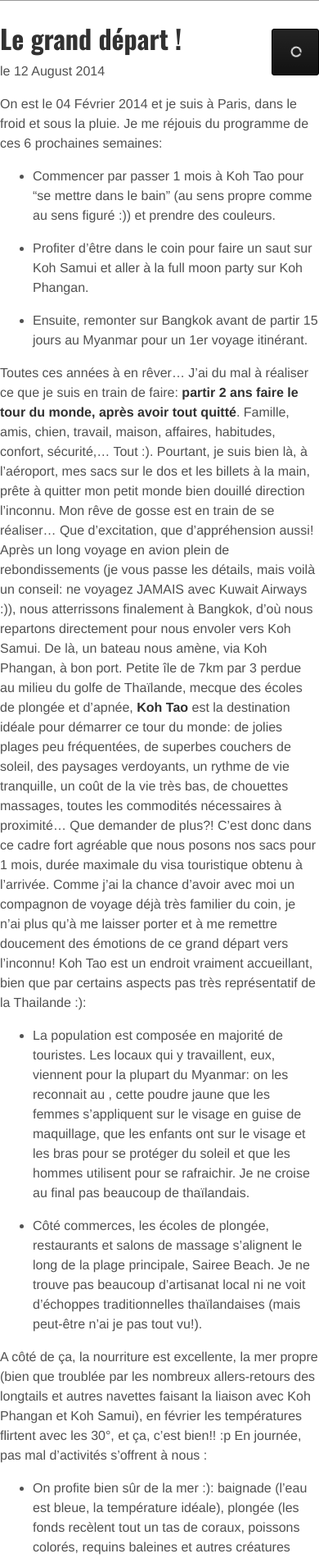
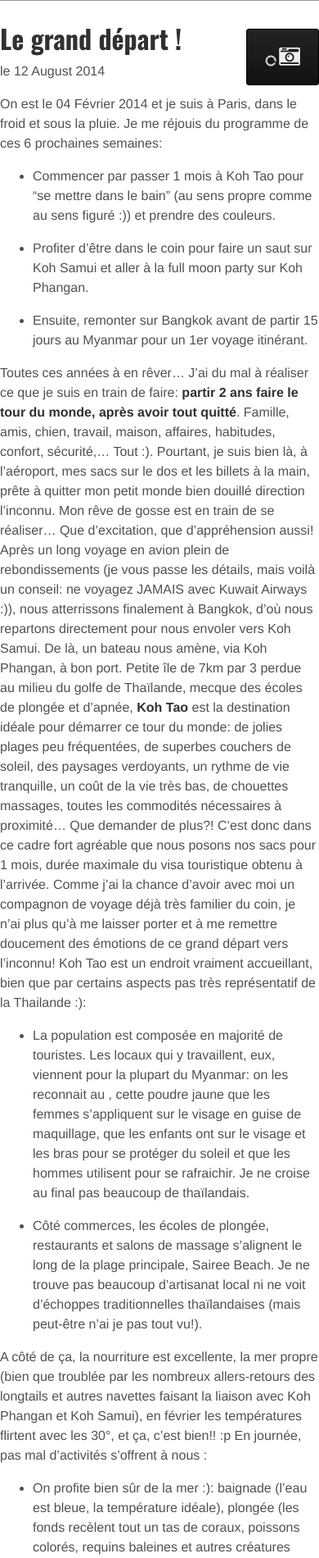
Before and after one commit to crossingborders/crossingborders.github.io, a Jekyll site: the page built from _posts/2014-08-12-le-grand-depart.md, in a window 390 px wide. Shown: the part 379-2279 px from the top of the page at 82% size. Built offline with Jekyll 4.4.1, drawn with Linux system fonts in a browser that asks for light colours; Markdown is read by kramdown in place of the engine named in the settings.

Commit message:
icône galerie sur tablette

```diff
--- a/public/stylesheets/_photoset.scss
+++ b/public/stylesheets/_photoset.scss
@@ -67,7 +67,7 @@
 @media(max-width: 1001px) {
   #photoset {
     left: auto;
-    max-width: 80%;
+    max-width: 91%;
     right: 0;
 
     &:hover {
@@ -88,12 +88,16 @@
       small {
         display: none;
       }
-      i {
-        display: inherit;
+      i.fa-camera-retro {
+        display: inline;
       }
     }
     ul {
       display: none;
+
+      li {
+        margin: 0 .3rem;
+      }
     }
   }
 }
```
Also changed, not shown: 3 other files.
